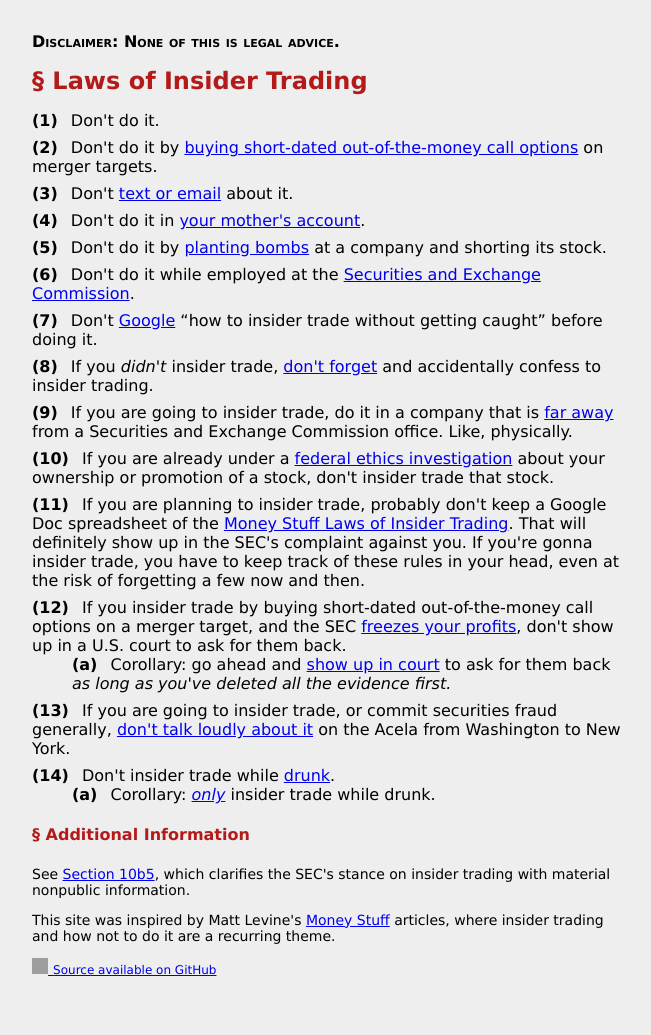
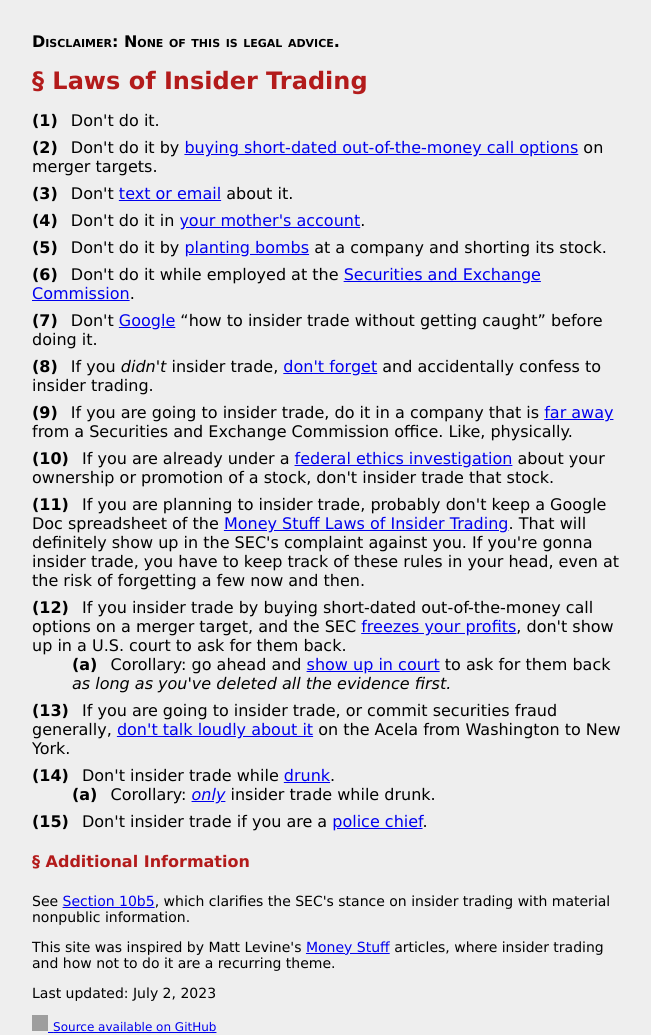
Before and after one commit to 0xNF/lawsofinsidertrading.com, a plain HTML site: page src/index.html in a window 1280 px wide. Shown: the whole page, without its empty margins (308-959 px from the left). Before the commit the page ends 978 px from the top, so only its background shows below. Drawn offline with Linux system fonts and the light colour scheme; grey boxes are pictures that could not be loaded.

Commit message:
Add 15th rule to html

```diff
--- a/src/index.html
+++ b/src/index.html
@@ -183,6 +183,11 @@
                     </li>
                 </ul>
             </li>
+            <li>
+                Don't insider trade if you are a <a
+                    href="https://www.bloomberg.com/opinion/articles/2023-06-29/the-big-banks-aren-t-stressed">police
+                    chief</a>.
+            </li>
         </ol>
     </div>
 
@@ -203,6 +208,8 @@
     </div>
 
     <footer>
+        <p class="extra"> Last updated: July 2, 2023
+        </p>
         <a href="https://github.com/0xnf/lawsofinsidertrading.com">
             <img height="16" width="16" src="https://cdn.jsdelivr.net/npm/simple-icons@latest/icons/github.svg" />
             <span style="font-size:12px">Source available on GitHub</span>
```
Also changed, not shown: 1 other file.
